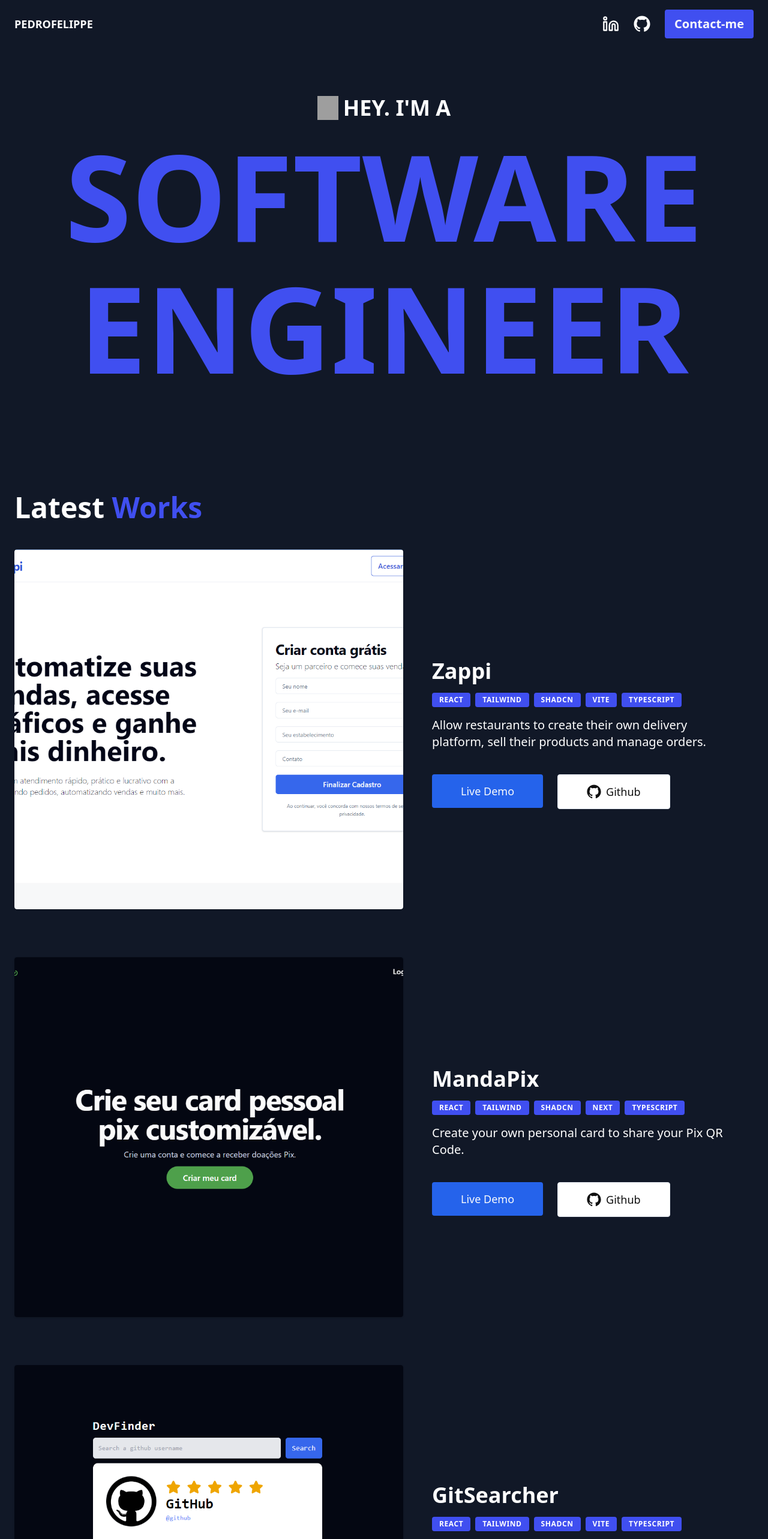
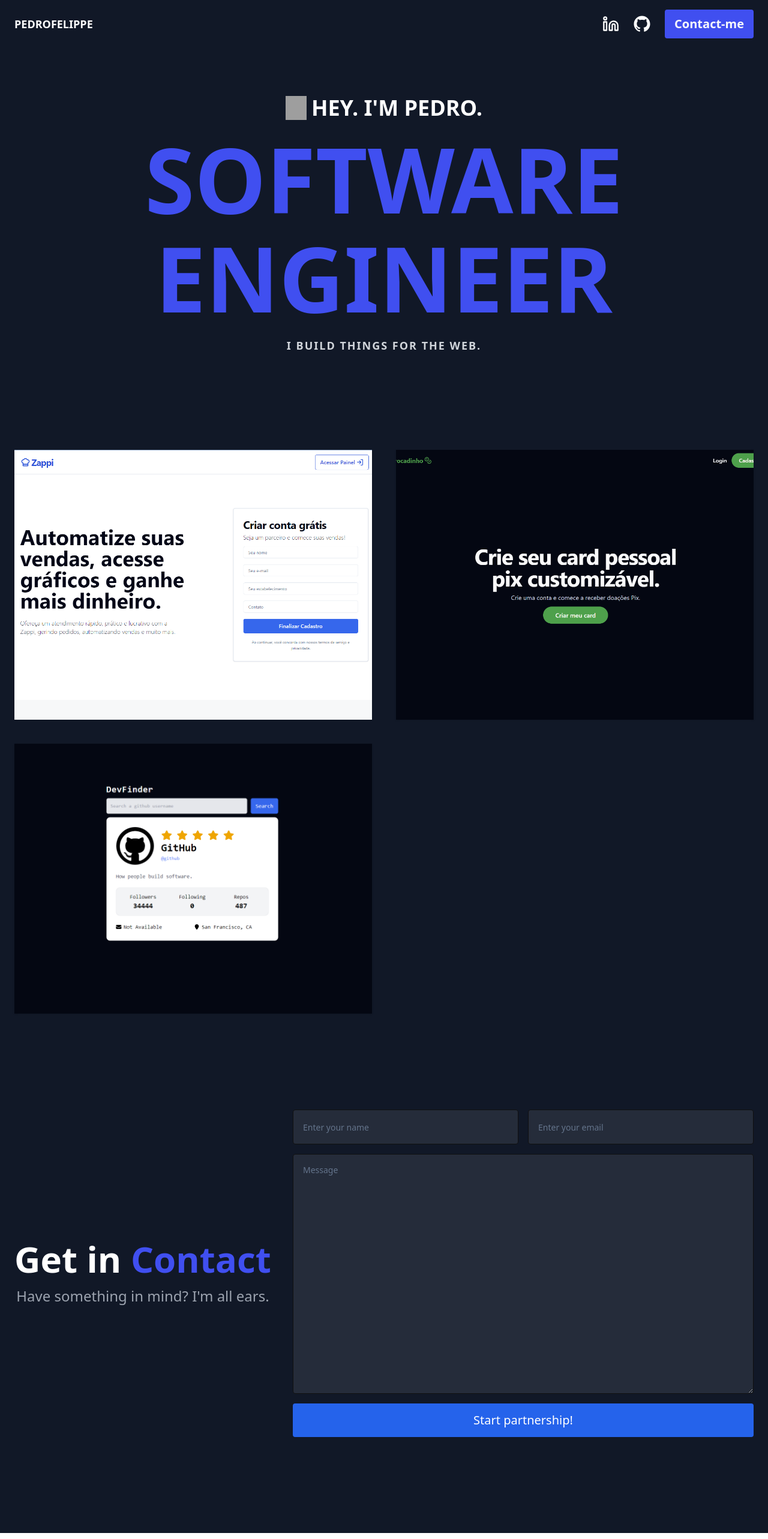
Before and after one commit to pefelippe/Portfolio, a Next.js app: page / in a window 1280 px wide. Shown: the top 2566 px of the page at 60% size. Built offline with nearby package versions, Linux system fonts and the light colour scheme; grey boxes are pictures that could not be loaded.

Commit message:
css. planos pra frente

```diff
--- a/pages/_app.tsx
+++ b/pages/_app.tsx
@@ -29,7 +29,7 @@ export default function App({ Component, pageProps }: AppProps) {
         <Header />
         <Component {...pageProps} />
         <Toaster />
-        <Footer />
+        {/* <Footer /> */}
       </ThemeProvider>
     </motion.div>
   );
--- a/pages/contact.tsx
+++ b/pages/contact.tsx
@@ -13,16 +13,15 @@ function ContactContent() {
       initial={{ opacity: 0, y: 50 }}
       whileInView={{ opacity: 1, y: 0 }}
       transition={{ duration: 0.5 }}
-      className="content-intern my-auto items-start text-start justify-center  min-h-screen  "
+      className="content-intern my-auto items-start text-start justify-center    "
     >
-      <div className="flex w-full justify-between items-center text-center flex-col gap-10">
+      <div className="flex w-full justify-between items-center text-center max-md:flex-col gap-5">
         <div className="flex flex-col gap-4 h-full justify-center ">
           <h3 className="section-subtitle text-5xl lg:text-6xl">
             Get in <span className="text-blue">Contact</span>
           </h3>
-          <p className=" text-lg lg:text-2xl max-w-xl text-gray-400">
-            Have something in mind? Questions, ideas, or just want to say hi?
-            I'm all ears.
+          <p className=" text-lg lg:text-2xl max-w-3xl text-gray-400">
+            Have something in mind? I'm all ears.
           </p>
         </div>
         <MessageForm />
--- a/pages/index.tsx
+++ b/pages/index.tsx
@@ -7,14 +7,15 @@ import ContactContent from "./contact";
 
 export default function Home() {
   return (
-    <motion.div className="w-full flex flex-col  relative bg-gray-900 text-white mt-20">
+    <motion.div className="w-full flex flex-col  relative bg-gray-900 text-white py-20">
       <section className="section  ">
         <Hero />
       </section>
+
       <section className="section ">
         <ProjectContent />
       </section>
-      <section className="section pt-0">
+      <section className="section ">
         <ContactContent />
       </section>
     </motion.div>
--- a/src/components/MessageForm.tsx
+++ b/src/components/MessageForm.tsx
@@ -65,7 +65,7 @@ export default function MessageForm({}) {
   };
 
   return (
-    <div className="flex flex-col items-start text-center  h-fit  rounded-md gap-4 w-full  text-[#101010] max-w-4xl ">
+    <div className="flex flex-col items-start text-center  h-fit  rounded-md gap-4 w-full  text-[#101010] max-w-3xl ">
       <form
         onSubmit={handleSubmit(onSubmit)}
         className="gap-4 w-full flex flex-col   "
@@ -94,12 +94,12 @@ export default function MessageForm({}) {
           id="message"
           placeholder="Message"
           className="border p-4 border-[#101010] rounded w-full focus:outline-none
-          focus:ring focus:ring-blue-500 min-h-[250px] md:min-h-[450px] bg-gray-300/10"
+          focus:ring focus:ring-blue-500 min-h-[250px] md:min-h-[400px] bg-gray-300/10"
         />
 
         <Button
           type="submit"
-          className=" text-center  py-7  text-white  px-16 rounded  justify-start w-full justify-center
+          className=" text-center  py-7  text-white  px-16 rounded   w-full
           transition-all font-medium text-xl focus:outline-none focus:ring focus:ring-blue-500 hover:underline"
         >
           {isLoading ? "Sending..." : "Start partnership!"}
--- a/src/components/ProjectCard.tsx
+++ b/src/components/ProjectCard.tsx
@@ -34,45 +34,20 @@ function ProjectCard({
       initial={{ opacity: 0, x: initialX }}
       whileInView={{ opacity: 1, x: 0 }}
       transition={{ duration: 0.5 }}
-      className="relative flex min-h-fit h-full items-start text-start lg:flex-row gap-2
+      className="relative flex min-h-fit h-full items-start text-start  hover:opacity-80
        justify-center flex-col w-full rounded "
     >
       <Link
         href={link}
-        className="relative shadow rounded overflow-hidden w-full h-full min-h-[250px] lg:min-h-[400px] xl:min-h-[600px]"
+        className="relative shadow  overflow-hidden w-full h-full min-h-[250px] lg:min-h-[400px] xl:min-h-[450px]"
         target="_blank"
       >
         <motion.img
           src={imgUrl}
           alt="card image"
-          className="overflow-hidden object-cover w-full rounded h-full min-h-[250px] lg:min-h-[400px] xl:min-h-[600px] "
+          className="overflow-hidden object-cover w-full  h-full"
         />
       </Link>
-
-      <div className="w-full max-w-xl flex flex-col gap-6 items-start justify-center h-full lg:px-10  my-auto">
-        <div className="w-full flex flex-col gap-4 items-start justify-center py-4 h-full">
-          <p className="text-3xl lg:text-4xl font-extrabold">{title}</p>
-          <Skills technologies={stack} />
-          <p className="text-xl  ">{description}</p>
-        </div>
-
-        <div className="flex max-md:flex-col w-full gap-6 ">
-          <Link href={link} className="relative" target="_blank">
-            <Button className="flex items-center gap-2 p-7 px-12 rounded text-lg  max-sm:w-full ">
-              <p>Live Demo</p>
-            </Button>
-          </Link>
-
-          <Link href={repo} className="relative" target="_blank">
-            <Button
-              variant={"outline"}
-              className="flex items-center gap-2 p-7 px-12 rounded text-lg font-medium  max-sm:w-full border text-[#101010]"
-            >
-              <GitHubLogoIcon className="h-6 w-6" /> <p>Github</p>
-            </Button>
-          </Link>
-        </div>
-      </div>
     </motion.div>
   );
 }
--- a/src/components/layout/Header.tsx
+++ b/src/components/layout/Header.tsx
@@ -46,7 +46,7 @@ const Header = () => {
 
           <ScrollLink
             to="contact-content"
-            offset={-50}
+            offset={-100}
             className="max-sm:w-full "
           >
             <Button className="text-xl py-6 rounded items-center gap-1  max-sm:w-full  tracking-normal font-semibold bg-blue">
--- a/src/content/AboutContent.tsx
+++ b/src/content/AboutContent.tsx
@@ -11,26 +11,24 @@ export default function Hero() {
       animate={{ opacity: 1, y: 0 }}
       transition={{ duration: 0.5 }}
       id="about-content"
-      className="content-intern  h-full flex max-md:flex-col flex-col items-start justify-center w-full z-20  gap-8 mx-auto "
+      className="content-intern h-full flex max-md:flex-col flex-col items-start justify-center w-full z-20 gap-10 mx-auto "
     >
       <h3 className="section-subtitle mx-auto">
         About <span className="text-blue">Me</span>
       </h3>
-      <div className="flex flex-col mx-auto max-w-5xl gap-6 text-lg items-start tracking-normal  ">
+      <div className="flex max-md:flex-col mx-auto max-w-7xl gap-20 text-lg items-start tracking-normal  ">
         <motion.img
           src="./assets/avatar-pdr.png"
-          className="max-h-[220px] border-4 mx-auto rounded-full object-cover  "
+          className="h-[500px] w-[450px] shadow mx-auto rounded-md object-cover  "
         />
-        {/*
-        <p className="text-xl leading-relaxed text-center max-w-xl">
-          Hello! I'm Pedro Felippe and I'm a frontend developer. <br /> <br />I
-          have 3+ years of experience in real projects, focused on Frontend
+        <p className="text-xl leading-normal max-w-3xl my-auto">
+          I have 3+ years of experience in real projects, focused on Frontend
           development with a focus on React, Next and Typescript. I accumulated
           practical experience with microfrontends, performance monitoring,
           automated testing, server-side rendering (SSR), search engine
           optimization (SEO) and integration with cloud services such as Azure
           and AWS (Lambda, DynamoDB, S3).
-        </p> */}
+        </p>
       </div>
     </motion.div>
   );
--- a/src/content/Hero.tsx
+++ b/src/content/Hero.tsx
@@ -1,18 +1,5 @@
 /* eslint-disable react/no-unescaped-entities */
-import { GitHubLogoIcon } from "@radix-ui/react-icons";
 import { motion } from "framer-motion";
-import {
-  ArrowBigLeft,
-  ArrowBigRight,
-  ArrowLeft,
-  ArrowRight,
-  File,
-  LinkedinIcon,
-} from "lucide-react";
-import { Link as ScrollLink } from "react-scroll";
-
-import AnimatedBtn from "../components/animated/AnimatedBtn";
-import { Button } from "../components/ui/button";
 
 export default function Hero() {
   return (
@@ -24,31 +11,22 @@ export default function Hero() {
         initial={{ opacity: 0, y: 25 }}
         animate={{ opacity: 1, y: 0 }}
         transition={{ duration: 0.75 }}
-        className="flex flex-col gap-4 justify-start h-full my-auto items-center max-w-4xl  max-sm:max-w-md uppercase text-white font-extrabold"
+        className="flex flex-col gap-4 justify-start h-full my-auto items-center  max-sm:max-w-md uppercase text-white font-extrabold"
       >
         <span className=" text-3xl lg:text-4xl  flex gap-2 ">
           <motion.img
             src="https://github.com/tairosonloa/tairosonloa/raw/main/assets/wave.gif?raw=true"
             width="35px"
           />{" "}
-          Hey. I'm a
+          Hey. I'm Pedro.
         </span>
-        <p className="text-6xl lg:text-[200px] font-extrabold  text-blue tracking-normal leading-[1.1]">
+        <p className="text-6xl md:text-[100px] lg:text-[150px] xl:text-[150px] font-extrabold  text-blue tracking-normal leading-[1.1]">
           Software Engineer
         </p>
 
-        {/* <ScrollLink
-          to="contact-content"
-          offset={-50}
-          className="max-sm:w-full pt-6"
-        >
-          <Button
-            variant={"secondary"}
-            className=" rounded items-center gap-2  max-sm:w-full  tracking-tighter uppercase "
-          >
-            Check my work
-          </Button>
-        </ScrollLink> */}
+        <span className="text-lg text-gray-300 tracking-[2px]">
+          I build things for the web.
+        </span>
       </motion.div>
     </motion.div>
   );
--- a/src/content/ProjectContent.tsx
+++ b/src/content/ProjectContent.tsx
@@ -10,13 +10,13 @@ function Projects() {
       animate={{ opacity: 1, y: 0 }}
       transition={{ duration: 0.75, delay: 0.5 }}
       id="projects-container"
-      className="content-intern gap-10 items-start justify-center"
+      className="content-intern gap-10 items-center justify-center"
     >
-      <h3 className="section-subtitle ">
+      {/* <h3 className="section-subtitle ">
         Latest <span className="text-blue">Works</span>
-      </h3>
+      </h3> */}
 
-      <div className="flex flex-col gap-20 w-full items-start h-full min-h-fit justify-center ">
+      <div className="flex flex-col md:grid md:grid-cols-2  gap-10 w-full items-start h-full min-h-fit justify-center ">
         {projects?.map((proj) => {
           return (
             <ProjectCard
```
